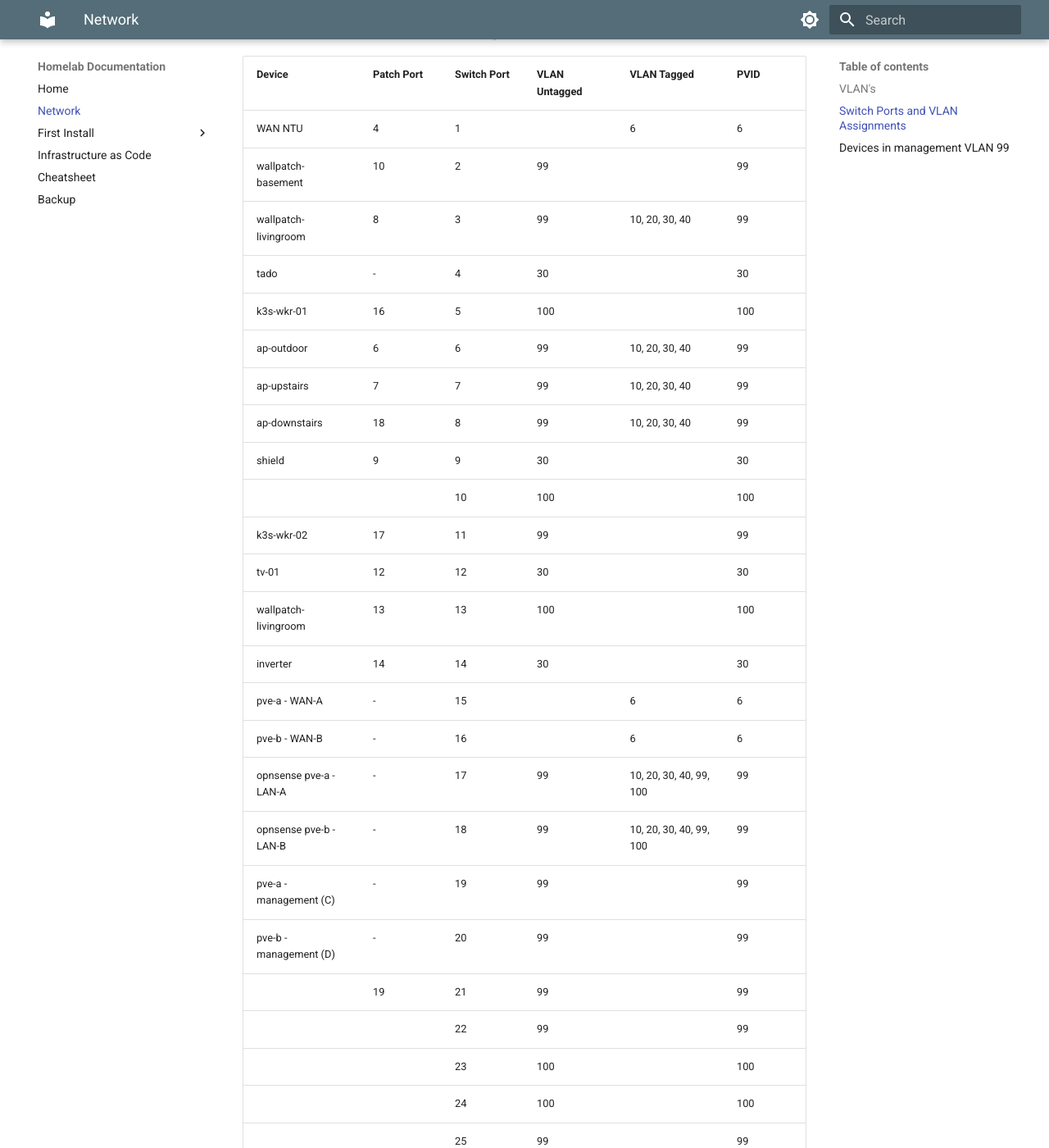
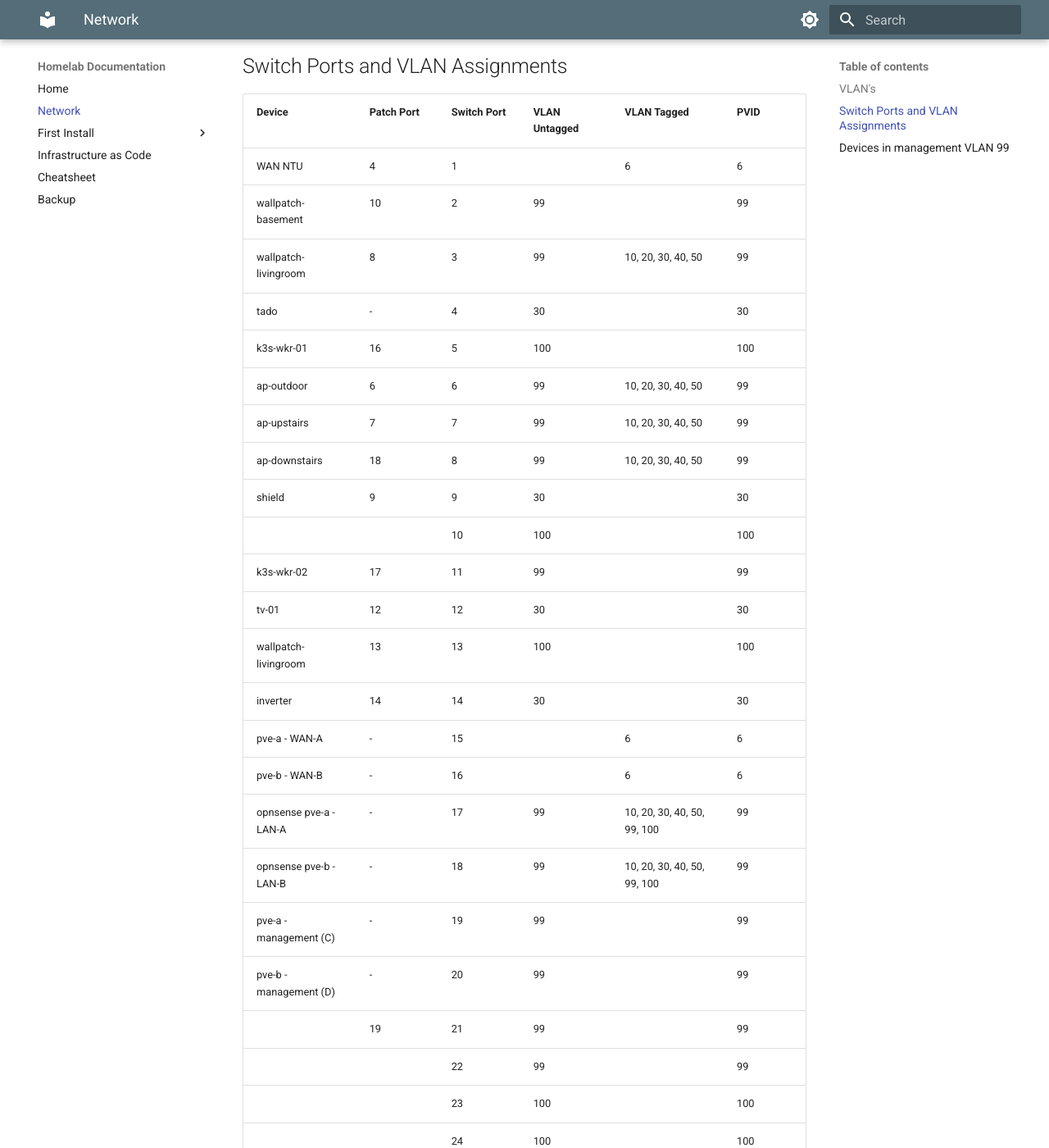
Before and after one commit to x-real-ip/documentation, an MkDocs documentation site: the page built from docs/network.md, in a window 1280 px wide and 1400 px high, scrolled down 709 px. Shown: the whole window at 82% size. Built offline with MkDocs 1.6.1 and Material for MkDocs 9.7.7, drawn with Linux system fonts in a browser that asks for light colours; some of the changed text lies outside the part shown.

Commit message:
Update network docs

```diff
--- a/docs/network.md
+++ b/docs/network.md
@@ -10,50 +10,52 @@
 | 20   | guest       |
 | 30   | iot         |
 | 40   | not         |
+| 50   | kids        |
 | 99   | management  |
 | 100  | systems     |
 
 ## Switch Ports and VLAN Assignments
 
-| Device                 | Patch Port | Switch Port | VLAN Untagged | VLAN Tagged             | PVID |
-| ---------------------- | ---------- | ----------- | ------------- | ----------------------- | ---- |
-| WAN NTU                | 4          | 1           |               | 6                       | 6    |
-| wallpatch-basement     | 10         | 2           | 99            |                         | 99   |
-| wallpatch-livingroom   | 8          | 3           | 99            | 10, 20, 30, 40          | 99   |
-| tado                   | -          | 4           | 30            |                         | 30   |
-| k3s-wkr-01             | 16         | 5           | 100           |                         | 100  |
-| ap-outdoor             | 6          | 6           | 99            | 10, 20, 30, 40          | 99   |
-| ap-upstairs            | 7          | 7           | 99            | 10, 20, 30, 40          | 99   |
-| ap-downstairs          | 18         | 8           | 99            | 10, 20, 30, 40          | 99   |
-| shield                 | 9          | 9           | 30            |                         | 30   |
-|                        |            | 10          | 100           |                         | 100  |
-| k3s-wkr-02             | 17         | 11          | 99            |                         | 99   |
-| tv-01                  | 12         | 12          | 30            |                         | 30   |
-| wallpatch-livingroom   | 13         | 13          | 100           |                         | 100  |
-| inverter               | 14         | 14          | 30            |                         | 30   |
-| pve-a - WAN-A          | -          | 15          |               | 6                       | 6    |
-| pve-b - WAN-B          | -          | 16          |               | 6                       | 6    |
-| opnsense pve-a - LAN-A | -          | 17          | 99            | 10, 20, 30, 40, 99, 100 | 99   |
-| opnsense pve-b - LAN-B | -          | 18          | 99            | 10, 20, 30, 40, 99, 100 | 99   |
-| pve-a - management (C) | -          | 19          | 99            |                         | 99   |
-| pve-b - management (D) | -          | 20          | 99            |                         | 99   |
-|                        | 19         | 21          | 99            |                         | 99   |
-|                        |            | 22          | 99            |                         | 99   |
-|                        |            | 23          | 100           |                         | 100  |
-|                        |            | 24          | 100           |                         | 100  |
-|                        |            | 25          | 99            |                         | 99   |
-|                        |            | 26          | 99            |                         | 99   |
-|                        |            | 27          | 99            |                         | 99   |
-|                        |            | 28          | 99            |                         | 99   |
+| Device                 | Patch Port | Switch Port | VLAN Untagged | VLAN Tagged                 | PVID |
+| ---------------------- | ---------- | ----------- | ------------- | --------------------------- | ---- |
+| WAN NTU                | 4          | 1           |               | 6                           | 6    |
+| wallpatch-basement     | 10         | 2           | 99            |                             | 99   |
+| wallpatch-livingroom   | 8          | 3           | 99            | 10, 20, 30, 40, 50          | 99   |
+| tado                   | -          | 4           | 30            |                             | 30   |
+| k3s-wkr-01             | 16         | 5           | 100           |                             | 100  |
+| ap-outdoor             | 6          | 6           | 99            | 10, 20, 30, 40, 50          | 99   |
+| ap-upstairs            | 7          | 7           | 99            | 10, 20, 30, 40, 50          | 99   |
+| ap-downstairs          | 18         | 8           | 99            | 10, 20, 30, 40, 50          | 99   |
+| shield                 | 9          | 9           | 30            |                             | 30   |
+|                        |            | 10          | 100           |                             | 100  |
+| k3s-wkr-02             | 17         | 11          | 99            |                             | 99   |
+| tv-01                  | 12         | 12          | 30            |                             | 30   |
+| wallpatch-livingroom   | 13         | 13          | 100           |                             | 100  |
+| inverter               | 14         | 14          | 30            |                             | 30   |
+| pve-a - WAN-A          | -          | 15          |               | 6                           | 6    |
+| pve-b - WAN-B          | -          | 16          |               | 6                           | 6    |
+| opnsense pve-a - LAN-A | -          | 17          | 99            | 10, 20, 30, 40, 50, 99, 100 | 99   |
+| opnsense pve-b - LAN-B | -          | 18          | 99            | 10, 20, 30, 40, 50, 99, 100 | 99   |
+| pve-a - management (C) | -          | 19          | 99            |                             | 99   |
+| pve-b - management (D) | -          | 20          | 99            |                             | 99   |
+|                        | 19         | 21          | 99            |                             | 99   |
+|                        |            | 22          | 99            |                             | 99   |
+|                        |            | 23          | 100           |                             | 100  |
+|                        |            | 24          | 100           |                             | 100  |
+|                        |            | 25          | 99            |                             | 99   |
+|                        |            | 26          | 99            |                             | 99   |
+|                        |            | 27          | 99            |                             | 99   |
+|                        |            | 28          | 99            |                             | 99   |
 
 ## Devices in management VLAN 99
 
-| Device            | VLAN | MAC               | IP         |
-| ----------------- | ---- | ----------------- | ---------- |
-| firewall / router | 99   |                   | 10.0.99.1  |
-| pve-a             | 99   |                   | 10.0.99.2  |
-| pve-b             | 99   |                   | 10.0.99.3  |
-| switch            | 99   |                   | 10.0.99.4  |
-| ap-upstairs       | 99   | b0:4e:26:12:35:fa | 10.0.99.31 |
-| ap-downstairs     | 99   | b0:4e:26:86:08:aa | 10.0.99.32 |
-| ap-outdoor        | 99   | 68:ff:7b:0a:40:1a | 10.0.99.33 |
+| Device            | VLAN | MAC               | IP        |
+| ----------------- | ---- | ----------------- | --------- |
+| firewall / router | 99   |                   | 10.0.99.1 |
+| pve-a             | 99   |                   | 10.0.99.2 |
+| pve-b             | 99   |                   | 10.0.99.3 |
+| switch            | 99   |                   | 10.0.99.4 |
+| ap-livingroom     | 99   | A8:29:48:6E:4B:B8 | dhcp      |
+| ap-upstairs       | 99   | b0:4e:26:12:35:fa | dhcp      |
+| ap-downstairs     | 99   | b0:4e:26:86:08:aa | dhcp      |
+| ap-outdoor        | 99   | 68:ff:7b:0a:40:1a | dhcp      |
```
